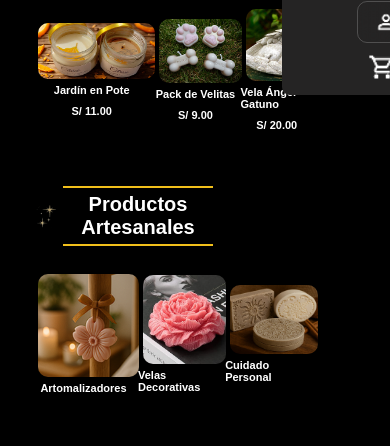
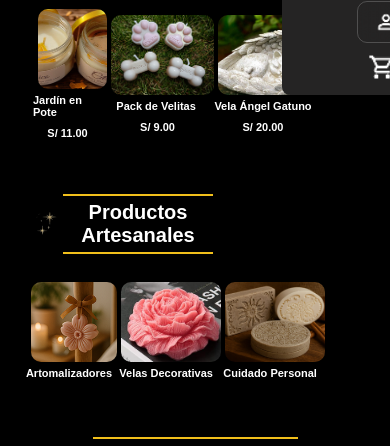
Before and after one commit to Alquimia-Estelar/peru, a website: page index.html in a window 390 px wide. Shown: the part 321-767 px from the top of the page. Drawn offline with Linux system fonts and the light colour scheme.

Commit message:
Update home.css

```diff
--- a/css/home.css
+++ b/css/home.css
@@ -153,7 +153,12 @@ main .produc-tools {
     main {
         margin: 80px 10px !important;
     }
-
+    .jar {
+        height: 80px !important;
+    }
+    .cer{
+        width: 100px !important;
+    }
     .estrella {
 
         align-items: center;
@@ -229,7 +234,12 @@ main .produc-tools {
 
 /* ---------------------- RESPONSIVE DESIGN ---------------------- */
 @media (max-width: 768px) {
-
+    .jar {
+        height: 80px !important;
+    }
+    .cer{
+        width: 100px !important;
+    }
     main {
         margin: 80px 10px !important;
     }
@@ -312,4 +322,5 @@ main .produc-tools {
         display: flex;
     }
 
+
 }
```
